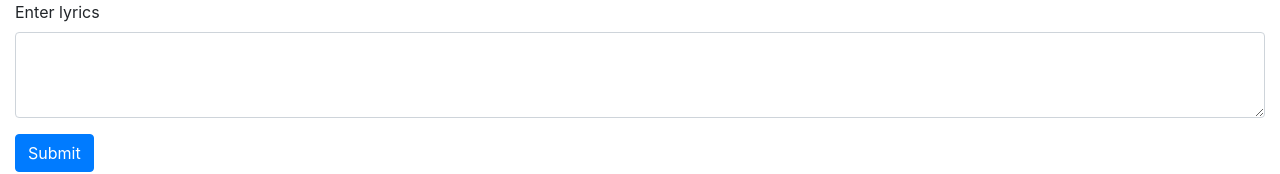
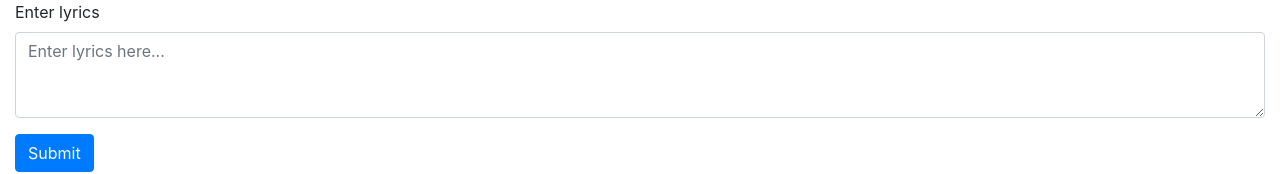
Before and after one commit to rohan7212/SongSearcher, a React (Create React App) app: page / in a window 1280 px wide. Shown: the top 174 px of the page. Built offline with nearby package versions, Linux system fonts and the light colour scheme.

Commit message:
Added placeholder text

```diff
--- a/src/components/MyForm.js
+++ b/src/components/MyForm.js
@@ -31,6 +31,7 @@ export default class MyForm extends Component {
               rows="3"
               value={this.state.lyrics}
               onChange={this.handleLyricsChange}
+              placeholder="Enter lyrics here..."
             />
           </Form.Group>
           <Button variant="primary" type="submit">
```
